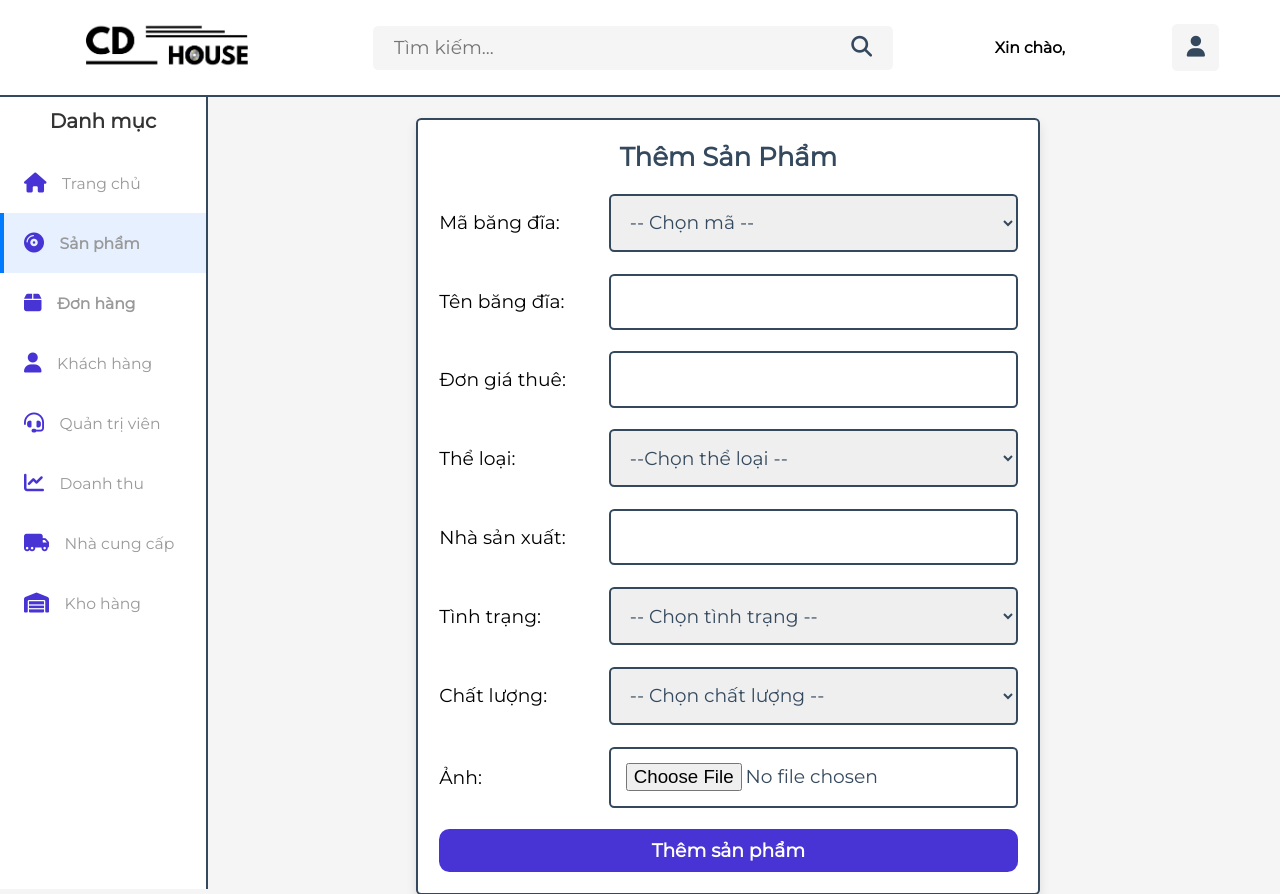
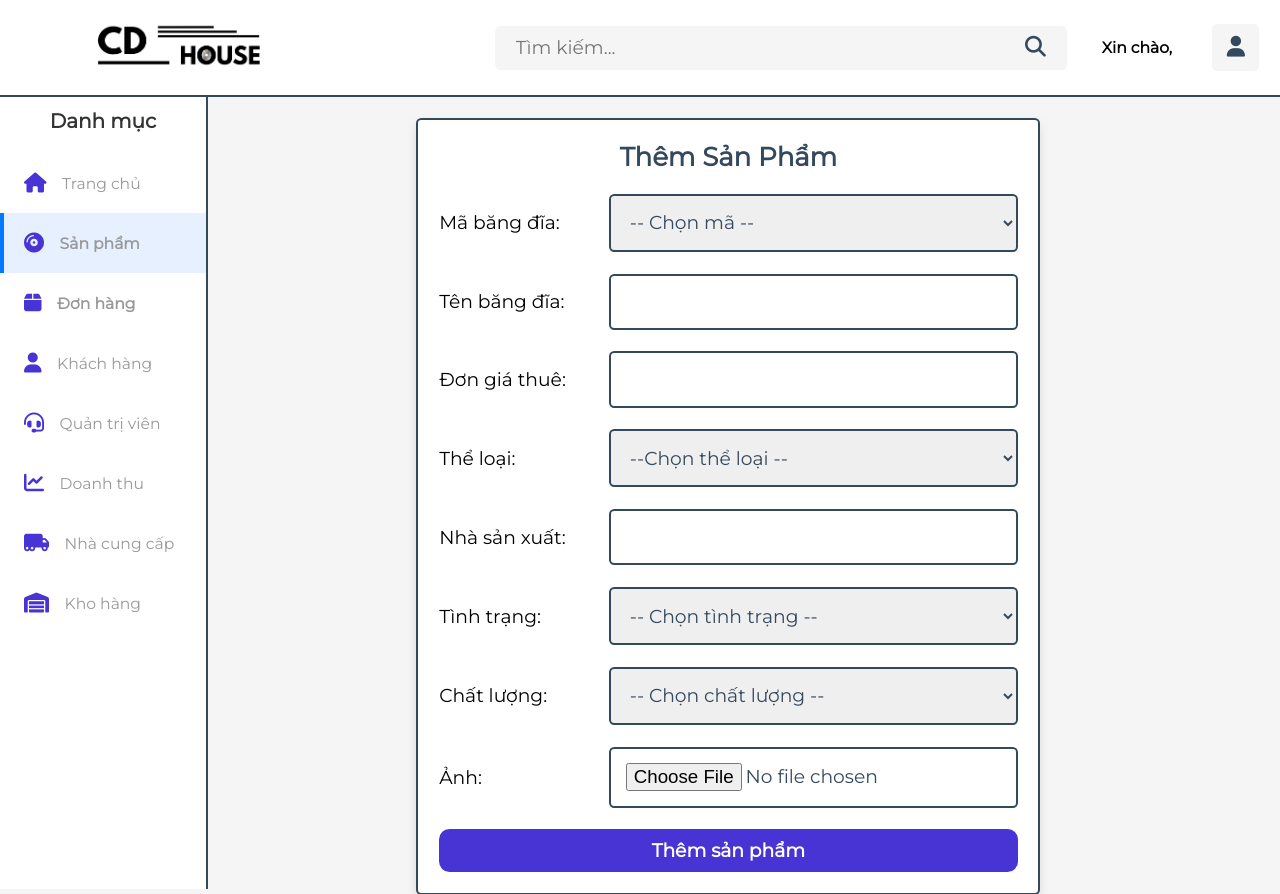
Before and after one commit to Thuongthuong01/DoAn1_N8, a PHP site: page /products.php in a window 1280 px wide. Shown: the top 894 px of the page. Run offline with PHP 8.4, Linux system fonts and the light colour scheme; the visitor is signed in with stand-in values (Sample User, id 1); data comes from the database, SQL or seed files in the repository; some libraries are stand-ins or nearby versions.

Commit message:
up2  28/5

```diff
--- a/admin/products.php
+++ b/admin/products.php
@@ -160,6 +160,7 @@
          <option value="" disabled selected>--Chọn thể loại --</option>
          <option value="Âm nhạc">Âm nhạc</option>
          <option value="Phim">Phim</option>
+         <option value="Hoạt hình">Hoạt hình</option>
          <option value="Khác">Khác</option>
       </select>
    </div>
--- a/admin/update_product.php
+++ b/admin/update_product.php
@@ -126,6 +126,7 @@
    <select name="Theloai" class="box" required>
       <option value="Âm nhạc" <?= ($fetch_products['Theloai'] == 'Âm nhạc') ? 'selected' : ''; ?>>Âm nhạc</option>
       <option value="Phim" <?= ($fetch_products['Theloai'] == 'Phim') ? 'selected' : ''; ?>>Phim</option>
+      <option value="Hoạt hình" <?= ($fetch_products['Theloai'] == 'Hoạt hình') ? 'selected' : ''; ?>>Hoạt hình</option>
       <option value="Khác" <?= ($fetch_products['Theloai'] == 'Khác') ? 'selected' : ''; ?>>Khác</option>
    </select>
          </div>
--- a/components/admin_header.php
+++ b/components/admin_header.php
@@ -26,13 +26,13 @@
 <header class="header">
 
     <section class="flex">
-        <a href="dashboard.php" > <img src="..\images\logo.png" alt=""  width=" 210" ></a>
+        <a href="dashboard.php" style="margin-left: 5rem;"> <img src="..\images\logo.png" alt=""  width=" 210" ></a>
         <form action="search.php" method="post" class="search-form">
     <input type="text" name="search-box" placeholder="Tìm kiếm..." required maxlength="100">
     <button type="submit" class="fas fa-search" name="search-btn"></button>
 </form>
 
-        <h2 stype="padding-left:10rem;">Xin chào, <?= htmlspecialchars($admin_name); ?></h2>
+        <h2 stype="margin:auto;">Xin chào, <?= htmlspecialchars($admin_name); ?></h2>
         <div class="icons">
             <div id="search-btn" class="fas fa-search"></div>
             <div id="user-btn"  class="fa-solid fa-user"></div>
--- a/css/admin_style.css
+++ b/css/admin_style.css
@@ -234,8 +234,8 @@
 
 }
 .header .flex {
-  /* padding: 2rem 2rem; */
-  /* position: relative; */
+  max-width: 1450px;
+  position: relative;
   display: flex;
   align-items: center;
   justify-content:space-between;
@@ -245,11 +245,13 @@
   font-size: 3rem;
   color: var(--black);
   font-weight: bolder;
+
 }
 .header .flex .search-form {
-  width: 50rem;
+  width: 55rem;
   border-radius: 0.5rem;
   display: flex;
+  margin-left: 17rem;
   align-items: center;
   gap: 1.5rem;
   padding: 1rem 2rem;
@@ -806,6 +808,7 @@
   body {
     padding-left: 10px;
   }
+
   .side-bar {
     transition: 0.2s linear;
     left: -30rem;
```
